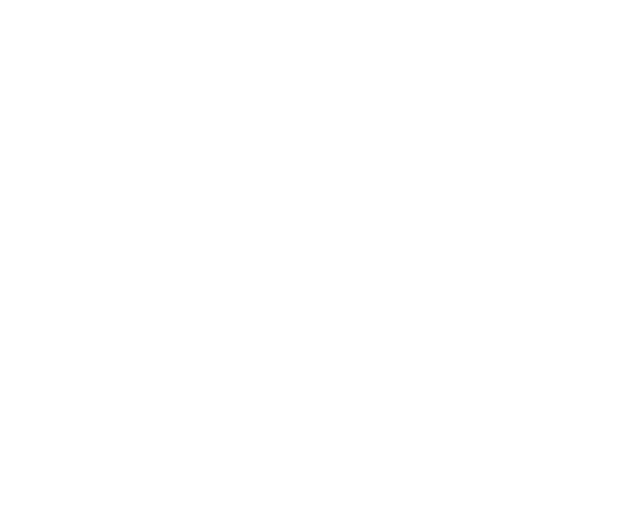
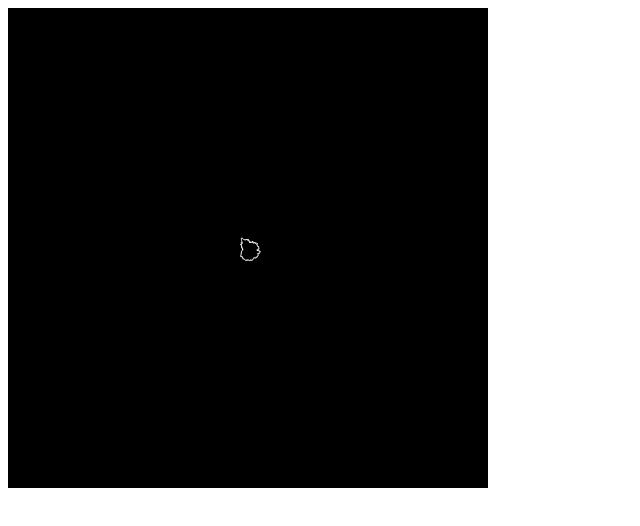
Before and after one commit to orcist/asterioids, a plain HTML site: page client/index.html in a window 1280 px wide. Shown: the whole page, without its empty margins (0-640 px from the left). Drawn offline with Linux system fonts and the light colour scheme.

Commit message:
add Asteroid and Player classes

```diff
--- a/client/asteroidsgame.js
+++ b/client/asteroidsgame.js
@@ -1,45 +1,224 @@
-function Game() {
+// Game class ----------------------------------------------------------
+function Game(){
   this.rootElement = document.createElement('div')
   this.rootElement.style.position = 'absolute'
-  this.rootElement.style.width = 640
-  this.rootElement.style.height = 480
+  this.rootElement.style.width = '480px'
+  this.rootElement.style.height = '480px'
 }
 
-Game.prototype.show = function() {
+Game.prototype.show = function(){
   document.body.appendChild(this.rootElement)
 };
 
-Game.prototype.hide = function() {
+Game.prototype.hide = function(){
   document.body.removeChild(this.rootElement)
 };
 
-function Asteroids(cfg) {
+// AsteroidsGame class -------------------------------------------------
+function AsteroidsGame(cfg){
   Game.call(this)
+  this.canvas = document.createElement('canvas')
+  this.rootElement.appendChild(this.canvas)
+
+  this.resize()
   // additional constructor code
 }
 
-Asteroids.prototype = Object.create(Game.prototype)
-Asteroids.prototype.constructor = Game
+AsteroidsGame.prototype = Object.create(Game.prototype)
+AsteroidsGame.prototype.constructor = Game
 
-Asteroids.prototype.resize = function() {
+AsteroidsGame.prototype.resize = function(){
+  this.canvas.setAttribute('width', this.rootElement.style.width)
+  this.canvas.setAttribute('height', this.rootElement.style.height)
   // recalculate graphical stuff
 }
 
-Asteroids.prototype.setState = function(gameState) {
+AsteroidsGame.prototype.setState = function(gameState){
   // set client game state from game state object
 }
-Asteroids.prototype.getState = function() {
+AsteroidsGame.prototype.getState = function(){
   // return single game state object
 }
 
-Asteroids.prototype.start = function() {
+AsteroidsGame.prototype.start = function(){
   // hides game menu overlay and starts game
 }
-Asteroids.prototype.stop = function() {
+AsteroidsGame.prototype.stop = function(){
   // stops game and shows game menu overlay
 }
 
-function computeScore(cfg, gameState) {
+function computeScore(cfg, gameState){
   // if unable to calculate score => -1
-  // else => time spent alive + asteroids destroyed * multiplier (5)
+  // else => time spent alive + asteroids destroyed * multiplier (5?)
 }
+
+// Asteroid class ------------------------------------------------------
+function Asteroid(speed){
+  this.speed = speed
+  this.direction = Math.random() * 360
+  // find appropriate position for asteroid
+  this.position = new Vector(0.5, 0.5)
+  this.reach = 0.025 + Math.random() * 0.025
+
+  var start = Math.random() * 360 / 180 * Math.PI
+  this.surface = [new Vector(Math.cos(start), Math.sin(start))]
+  for (i = 1; i < 360; i++){
+    var offset = this.surface[this.surface.length-1].length()
+    offset += (Math.random() - 0.5) * 0.1
+
+    offset = Math.min(1, offset)
+    offset = Math.max(0.4, offset)
+    var d = start + (i / 180 * Math.PI)
+    this.surface.push(new Vector(Math.cos(d), Math.sin(d)).multiply(offset))
+  }
+  var self = this
+  this.surface = this.surface.map(function(v){
+    return v.multiply(self.reach)
+  })
+}
+
+Asteroid.prototype.onScreen = function(width, height){
+  var p = this.position.multiply(size)
+  var checks = [
+    function(position, reach){
+      return position.x + reach > 0
+    },
+    function(position, reach){
+      return position.x - reach < size
+    },
+    function(position, reach){
+      return position.y + reach > 0
+    },
+    function(position, reach){
+      return position.y - reach < size
+    }
+  ]
+
+  for (i = 0; i < checks.length; i++)
+    if (!checks[i](p, this.reach))
+      return false
+  return true
+}
+
+Asteroid.prototype.explode = function(projectile){
+  surface = []
+  for (i = 0; i < this.surface; i += 5)
+    surface.push(this.surface[i])
+
+  return new Explosion(
+    this.speed.add(projectile.speed),
+    surface
+  )
+}
+
+// Explosion class -----------------------------------------------------
+function Explosion(speed, surface){
+  this.speed = speed
+  this.surface = surface
+}
+
+// Player class --------------------------------------------------------
+function Player() {
+  this.speed = 0.001
+  this.position = new Vector(0.5, 0.5)
+  this.reach = 0.05
+
+  var self = this
+  this.surface = [
+    new Vector(0.5, 0), new Vector(-0.5, 0.3), new Vector(-0.5, -0.3)
+  ].map(function(v){ return v.multiply(self.reach) })
+}
+
+Player.prototype.collision = function(object){
+  if (this.position.distance(object.position) > Math.max(this.reach, object.reach))
+    return false
+
+  var self = this
+  surface = this.surface.map(function(v){ return v.add(self.position) })
+  a = surface[0]; b = surface[1]; c = surface[2]
+  for (i = 0; i < this.surface; i += 5) { // @todo test this
+    var p = this.surface[i]
+    var v0 = c.add(a.multiply(-1)),
+        v1 = b.add(a.multiply(-1)),
+        v2 = p.add(a.multiply(-1))
+
+    var dot00 = v0.multiply(v0),
+        dot01 = v0.multiply(v1),
+        dot02 = v0.multiply(v2),
+        dot11 = v1.multiply(v1),
+        dot12 = v1.multiply(v2)
+
+    var invDenom = 1 / (dot00 * dot11 - dot01 * dot01)
+
+    var u = (dot11 * dot02 - dot01 * dot12) * invDenom,
+        v = (dot00 * dot12 - dot01 * dot02) * invDenom
+
+    if ((u >= 0) && (v >= 0) && (u + v < 1))
+      return true
+    // credits go to http://www.blackpawn.com/texts/pointinpoly/default.html
+  }
+  return false
+}
+
+// Utility functions ---------------------------------------------------
+function draw(object, ctx, size, color, width) {
+  surface = object.surface.map(function(v){
+    return v.add(object.position).multiply(size)
+  })
+
+  ctx.beginPath()
+  ctx.moveTo(surface[0].x, surface[0].y)
+  for (i = 1; i < surface.length; i++) {
+    ctx.lineTo(surface[i].x, surface[i].y)
+  }
+  ctx.closePath()
+
+  ctx.strokeStyle = color
+  ctx.lineWidth = width
+  ctx.stroke()
+}
+
+// Vector class --------------------------------------------------------
+function Vector(x, y){
+  this.x = x
+  this.y = y
+}
+
+Vector.prototype.length = function() {
+  return Math.sqrt(Math.pow(this.x, 2) + Math.pow(this.y, 2))
+}
+
+Vector.prototype.distance = function(other){
+  return other.add(this.multiply(-1)).length()
+}
+
+Vector.prototype.add = function(other) {
+  if (other.constructor == Vector)
+    return new Vector(this.x + other.x, this.y + other.y)
+  else
+    console.error('Cannot add a variable of type ' + typeof(other) + ' to a Vector.')
+}
+
+Vector.prototype.multiply = function(other){
+  if (typeof(other) == 'number')
+    return new Vector(this.x * other, this.y * other)
+  else if (other.constructor == Vector)
+    return new Vector(this.x * other.x + this.y * other.y)
+  else
+    console.error('Cannot multiply Vector with a variable of type ' + typeof(other) +  '.')
+}
+
+// Execution -----------------------------------------------------------
+g = new AsteroidsGame()
+g.show()
+var ctx = g.canvas.getContext('2d')
+ctx.beginPath()
+ctx.rect(0, 0, parseInt(g.canvas.getAttribute('width')), parseInt(g.canvas.getAttribute('height')))
+ctx.fillStyle = '#000'
+ctx.fill()
+
+a = new Asteroid(10)
+draw(a, ctx, 480, '#fff', 1)
+
+p = new Player()
+// draw(p, ctx, 480, '#fff', 1.5)
--- a/client/index.html
+++ b/client/index.html
@@ -1,11 +1,9 @@
-<DOCTYPE html>
+<!DOCTYPE html>
 <html>
 <head>
   <title>Asteroids Game by Jakub Motyl</title>
 </head>
 <body>
-  <script defer type='text/javascript src='asteroidsgame.js'>
-    // load game
-  </script>
+  <script type='text/javascript' src='asteroidsgame.js'></script>
 </body>
 </html>
```
